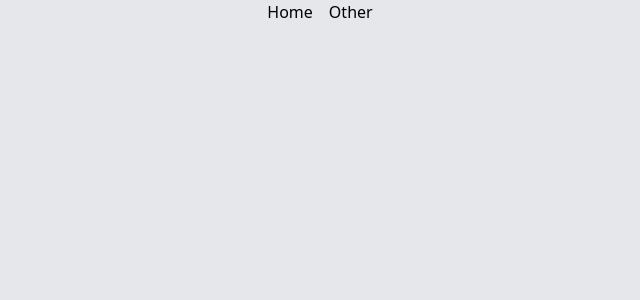
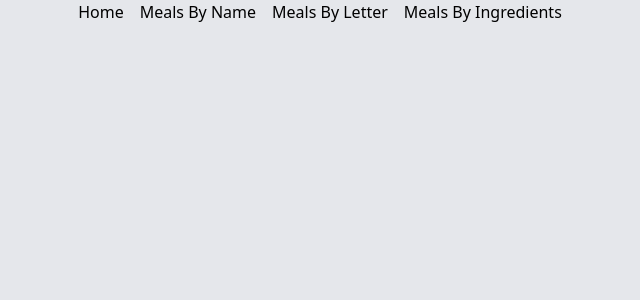
Before and after one commit to c9131457/meal-search, a Vue app: page /meals-search/ingredients in a window 1280 px wide. Before the commit this address had no page. Shown: the top 300 px of the page, without its empty margins (320-960 px from the left). Built offline with nearby package versions, Linux system fonts and the light colour scheme.

Commit message:
Navigation is working

```diff
--- a/src/components/MealItem.vue
+++ b/src/components/MealItem.vue
@@ -1,5 +1,5 @@
 <script setup>
-import { RouterLink } from 'vue-router';
+// import { RouterLink } from 'vue-router';
 
 const { meal } = defineProps({
     meal: {
@@ -14,11 +14,9 @@
         <router-link :to="{}">
             <img :src="meal.strMealThumb" class="rounded-t-xl h-48 object-cover w-full"/>
         </router-link>
-        <div class="p-3">
-                <h3 class="font-bold">{{ meal.strMeal }}</h3>
-                <p class="mb-4 line-clamp-3">{{ meal.strInstructions }}</p>
-            </div>
-
     </div>
-
+    <div class="p-3">
+        <h3 class="font-bold">{{ meal.strMeal }}</h3>
+        <p class="mb-4 line-clamp-3">{{ meal.strInstructions }}</p>
+    </div>
 </template>
--- a/src/components/NavMenu.vue
+++ b/src/components/NavMenu.vue
@@ -1,7 +1,11 @@
+
+import HomePage from '@/views/HomePage.vue'
 <template>
   <nav>
-    <RouterLink to="/">Home</RouterLink>
-    <RouterLink to="/other">Other</RouterLink>
+    <RouterLink to="{name: 'Home'}">Home</RouterLink>
+    <RouterLink to="{name: 'MealsByName'}">Meals By Name</RouterLink>
+    <RouterLink to="{name: 'MealsByLetter'}">Meals By Letter</RouterLink>
+    <RouterLink to="{name: 'MealsByIngredients'}">Meals By Ingredients</RouterLink>
   </nav>
 </template>
 
--- a/vite.config.js
+++ b/vite.config.js
@@ -4,6 +4,7 @@
 
 // https://vitejs.dev/config/
 export default defineConfig({
+  base: '/meal-search/',
   plugins: [vue()],
   resolve: {
     alias: {
```
Also changed, not shown: src/router.js (+12 -2 lines), src/views/Ingredients.vue (added, +7 -0 lines), src/views/MealDetails.vue (added, +7 -0 lines), src/views/MealsByIngredients.vue (added, +7 -0 lines), src/views/MealsByLetter.vue (added, +7 -0 lines), src/views/MealsByName.vue (added, +7 -0 lines).
